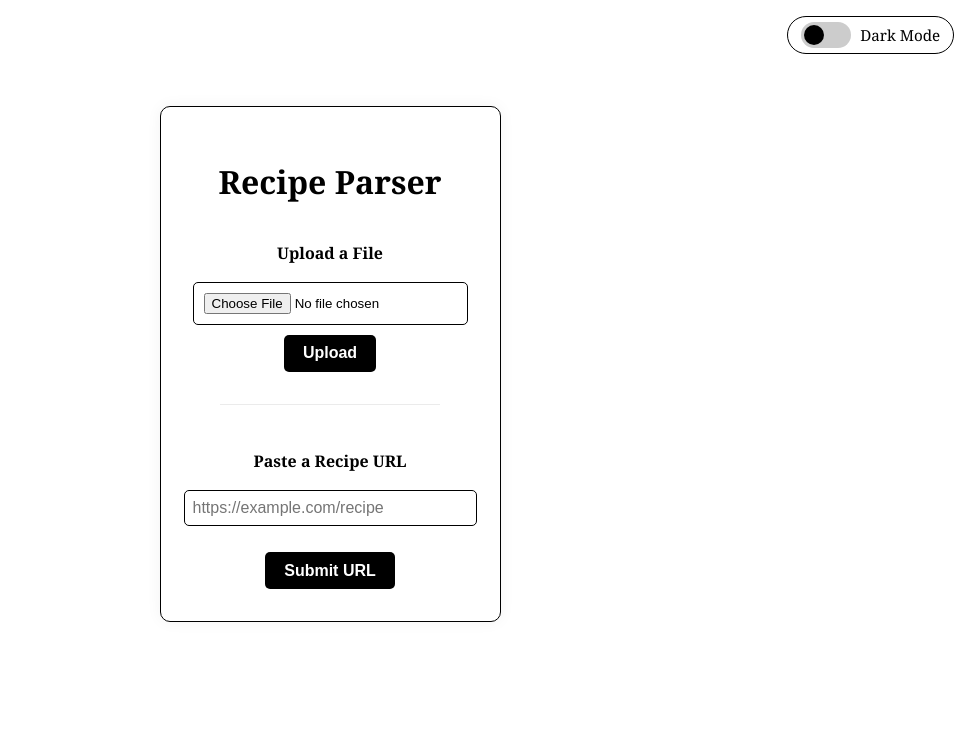
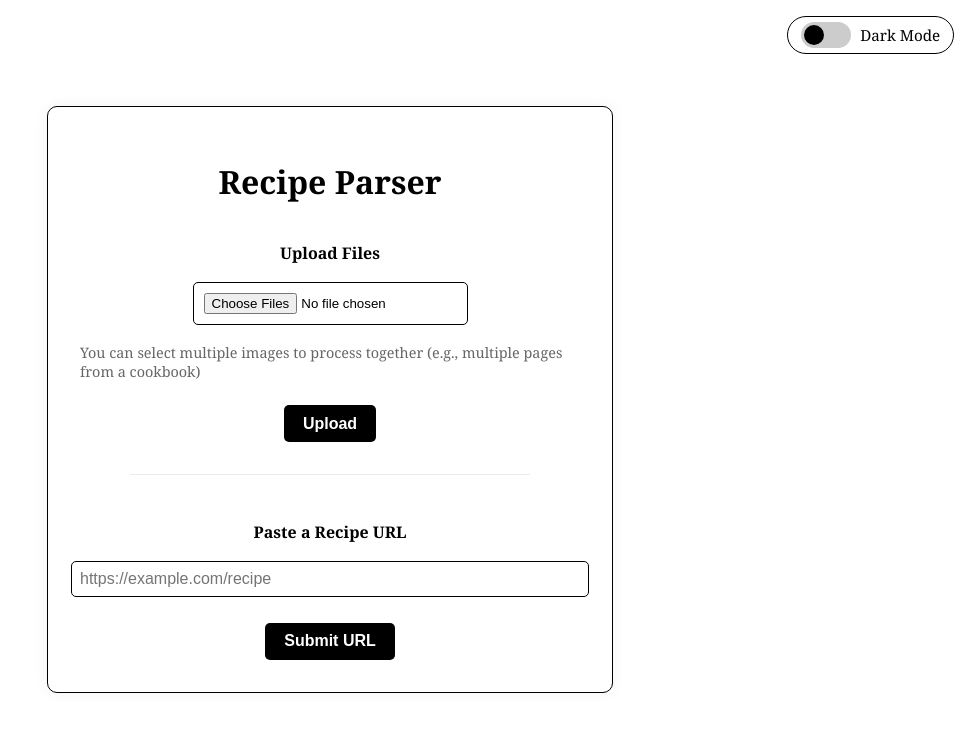
Before and after one commit to leahcschatz/RecipeHelper, a Flask app: page / in a window 1280 px wide. Shown: the top 732 px of the page, without its empty margins (310-1280 px from the left). Run offline with Flask 3, Linux system fonts and the light colour scheme.

Commit message:
allow multiple image upload

```diff
--- a/app.py
+++ b/app.py
@@ -39,37 +39,57 @@ def index():
 def process_file():
     print("📥 /process_file endpoint hit", flush=True)
     try:
-        uploaded_file = request.files.get('file')
-        if not uploaded_file:
-            print("⚠️ No file uploaded", flush=True)
-            app.logger.error("No file uploaded.")
-            return jsonify({"error": "No file uploaded"}), 400
+        # Get all uploaded files (support multiple files)
+        uploaded_files = request.files.getlist('file')
+        if not uploaded_files or len(uploaded_files) == 0:
+            print("⚠️ No files uploaded", flush=True)
+            app.logger.error("No files uploaded.")
+            return jsonify({"error": "No files uploaded"}), 400
 
-        mime_type = uploaded_file.mimetype.lower()
-        file_bytes = uploaded_file.read()
+        print(f"📄 Got {len(uploaded_files)} file(s)", flush=True)
         extracted_text = ""
+        all_text_parts = []
 
-        print(f"📄 Got file: {uploaded_file.filename} ({uploaded_file.mimetype})", flush=True)
+        # Process each file
+        for idx, uploaded_file in enumerate(uploaded_files):
+            if not uploaded_file.filename:
+                continue
 
-        # --- Extract text ---
-        if "pdf" in mime_type:
-            app.logger.info("Processing PDF file...")
-            pages = convert_from_bytes(file_bytes, dpi=75)
-            for page in pages:
-                extracted_text += pytesseract.image_to_string(page) + "\n"
-        elif "image" in mime_type:
-            app.logger.info("Processing image file...")
-            image = Image.open(io.BytesIO(file_bytes))
-            extracted_text = pytesseract.image_to_string(image)
-        else:
-            app.logger.warning(f"Unsupported file type: {mime_type}")
-            return jsonify({"error": f"Unsupported file type: {mime_type}"}), 400
+            mime_type = uploaded_file.mimetype.lower()
+            file_bytes = uploaded_file.read()
+            file_text = ""
 
-        if not extracted_text.strip():
-            app.logger.error("Empty extracted text.")
-            return jsonify({"error": "Could not extract text from file."}), 400
+            print(f"📄 Processing file {idx + 1}/{len(uploaded_files)}: {uploaded_file.filename} ({uploaded_file.mimetype})", flush=True)
 
+            # --- Extract text ---
+            if "pdf" in mime_type:
+                app.logger.info(f"Processing PDF file: {uploaded_file.filename}")
+                pages = convert_from_bytes(file_bytes, dpi=75)
+                for page in pages:
+                    file_text += pytesseract.image_to_string(page) + "\n"
+            elif "image" in mime_type:
+                app.logger.info(f"Processing image file: {uploaded_file.filename}")
+                image = Image.open(io.BytesIO(file_bytes))
+                file_text = pytesseract.image_to_string(image)
+            else:
+                app.logger.warning(f"Unsupported file type: {mime_type} for {uploaded_file.filename}")
+                continue  # Skip unsupported files but continue with others
+
+            if file_text.strip():
+                all_text_parts.append(file_text)
+            else:
+                app.logger.warning(f"Could not extract text from {uploaded_file.filename}")
+
+        # Combine all extracted text
+        if not all_text_parts:
+            app.logger.error("No text extracted from any file.")
+            return jsonify({"error": "Could not extract text from any file."}), 400
+
+        # Join all text parts with page separators
+        extracted_text = "\n\n--- Page Break ---\n\n".join(all_text_parts)
         extracted_text = unicodedata.normalize("NFKC", extracted_text)
+
+        app.logger.info(f"Combined text from {len(all_text_parts)} file(s), total length: {len(extracted_text)} characters")
 
         # --- OpenAI call ---
 
--- a/static/js/upload.js
+++ b/static/js/upload.js
@@ -4,25 +4,36 @@ document.addEventListener("DOMContentLoaded", () => {
     const spinner = document.getElementById("spinner");
     const buttonText = document.getElementById("button-text");
     const uploadBtn = form.querySelector(".upload-btn");
-    const formData = new FormData();
 
     fileInput.addEventListener("change", () => {
-      console.log(fileInput.files.length ? fileInput.files[0].name : "No file chosen");
+      const fileCount = fileInput.files.length;
+      if (fileCount > 0) {
+        console.log(`${fileCount} file(s) selected:`, Array.from(fileInput.files).map(f => f.name).join(", "));
+      } else {
+        console.log("No files chosen");
+      }
     });
 
     form.onsubmit = async (e) => {
       e.preventDefault();
 
       if (!fileInput.files.length) {
-        alert("Please choose a file first");
+        alert("Please choose at least one file first");
         return;
       }
 
-      formData.append("file", fileInput.files[0]);
+      // Create new FormData for each submission
+      const formData = new FormData();
+
+      // Append all selected files
+      for (let i = 0; i < fileInput.files.length; i++) {
+        formData.append("file", fileInput.files[i]);
+      }
 
       try {
         spinner.style.display = "inline-block";
-        buttonText.textContent = "Uploading...";
+        const fileCount = fileInput.files.length;
+        buttonText.textContent = fileCount > 1 ? `Processing ${fileCount} files...` : "Uploading...";
         uploadBtn.disabled = true;
 
         const res = await fetch("/process_file", {
@@ -35,7 +46,8 @@ document.addEventListener("DOMContentLoaded", () => {
         buttonText.textContent = "Upload";
 
         if (!res.ok) {
-          alert(`Upload failed: ${res.statusText}`);
+          const errorData = await res.json().catch(() => ({ error: res.statusText }));
+          alert(`Upload failed: ${errorData.error || res.statusText}`);
           return;
         }
 
@@ -57,6 +69,7 @@ document.addEventListener("DOMContentLoaded", () => {
       const url = urlInput.value.trim();
       if (!url) return alert("Please enter a URL.");
 
+      const formData = new FormData();
       formData.append("url", url);
       const button = this.querySelector("button");
       const buttonText = button.querySelector("span");
--- a/templates/index.html
+++ b/templates/index.html
@@ -10,8 +10,9 @@
 <div class="upload-container">
     <h1>Recipe Parser</h1>
     <form id="image-form" enctype="multipart/form-data">
-        <h2>Upload a File</h2>
-        <input type="file" name="file" accept="image/*,.pdf">
+        <h2>Upload Files</h2>
+        <input type="file" name="file" accept="image/*,.pdf" multiple>
+        <p style="font-size: 0.9rem; color: #666; margin-top: 0.5rem;">You can select multiple images to process together (e.g., multiple pages from a cookbook)</p>
         <button class="upload-btn" type="submit">
         <span id="button-text">Upload</span>
         <span id="spinner" class="spinner" style="display:none;"></span>
```
